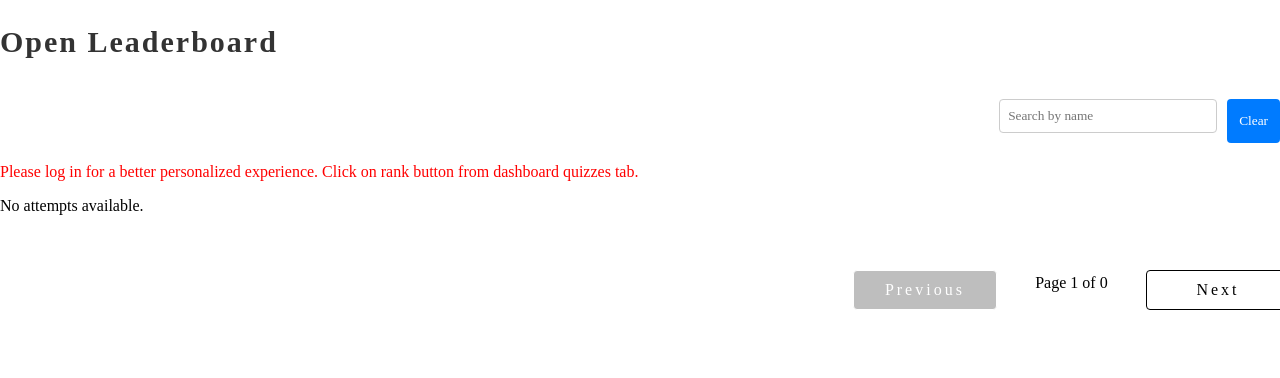
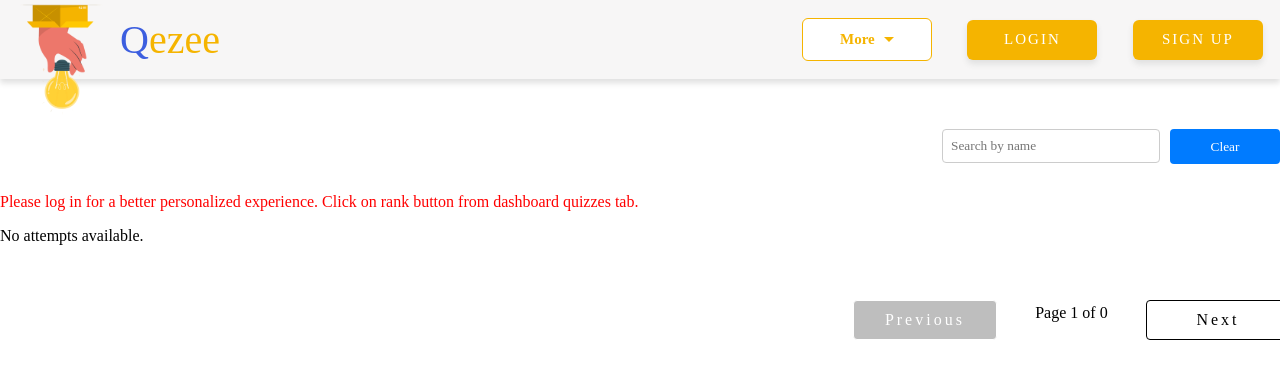
Before and after one commit to RohitRaj766/Qezee, a React (Create React App) app in the folder client/: page /open-leaderboard in a window 1280 px wide. Shown: the top 378 px of the page. Built offline with nearby package versions, Linux system fonts and the light colour scheme.

Commit message:
open leader board fix

```diff
--- a/client/src/admin/adminScreens/eachquizleaderboard/LeaderBoard.jsx
+++ b/client/src/admin/adminScreens/eachquizleaderboard/LeaderBoard.jsx
@@ -1,5 +1,6 @@
 import React, { useState, useEffect, useMemo } from 'react';
 import { useLocation } from 'react-router-dom';
+import Header from '../../../user/components/header/Header';
 import './LeaderBoard.scss';
 
 const OpenLeaderboard = () => {
@@ -46,16 +47,17 @@ const OpenLeaderboard = () => {
   const currentItems = filteredList.slice(startIndex, startIndex + itemsPerPage);
 
   return (
+    <>
+    <Header/>
     <div className="table-container">
-      <h1>Open Leaderboard</h1>
       <div className="search-container">
         <input
           type="text"
           placeholder="Search by name"
           value={searchTerm}
           onChange={(e) => setSearchTerm(e.target.value)}
-        />
-        <button onClick={() => setSearchTerm('')}>Clear</button>
+          />
+        <button style={{width:'110px', height:'35px'}} onClick={() => setSearchTerm('')}>Clear</button>
       </div>
 
       {hasRequiredParams && !userExist && <p style={{color:"red"}}>You have not attempted this quiz.</p>}
@@ -123,7 +125,7 @@ const OpenLeaderboard = () => {
             className="button"
             onClick={() => setCurrentPage(currentPage - 1)}
             disabled={currentPage === 1}
-          >
+            >
             Previous
           </button>
           <p style={{
@@ -138,12 +140,13 @@ const OpenLeaderboard = () => {
             className="button"
             onClick={() => setCurrentPage(currentPage + 1)}
             disabled={currentPage === totalPages}
-          >
+            >
             Next
           </button>
         </div>
       </div>
     </div>
+            </>
   );
 };
 
--- a/client/src/admin/adminScreens/eachquizleaderboard/LeaderBoard.scss
+++ b/client/src/admin/adminScreens/eachquizleaderboard/LeaderBoard.scss
@@ -6,6 +6,7 @@ h1 {
 .table-container {
   max-width: 1360px;
   margin: 0 auto;
+  padding-top: 50px;
 }
 
 table {
```
